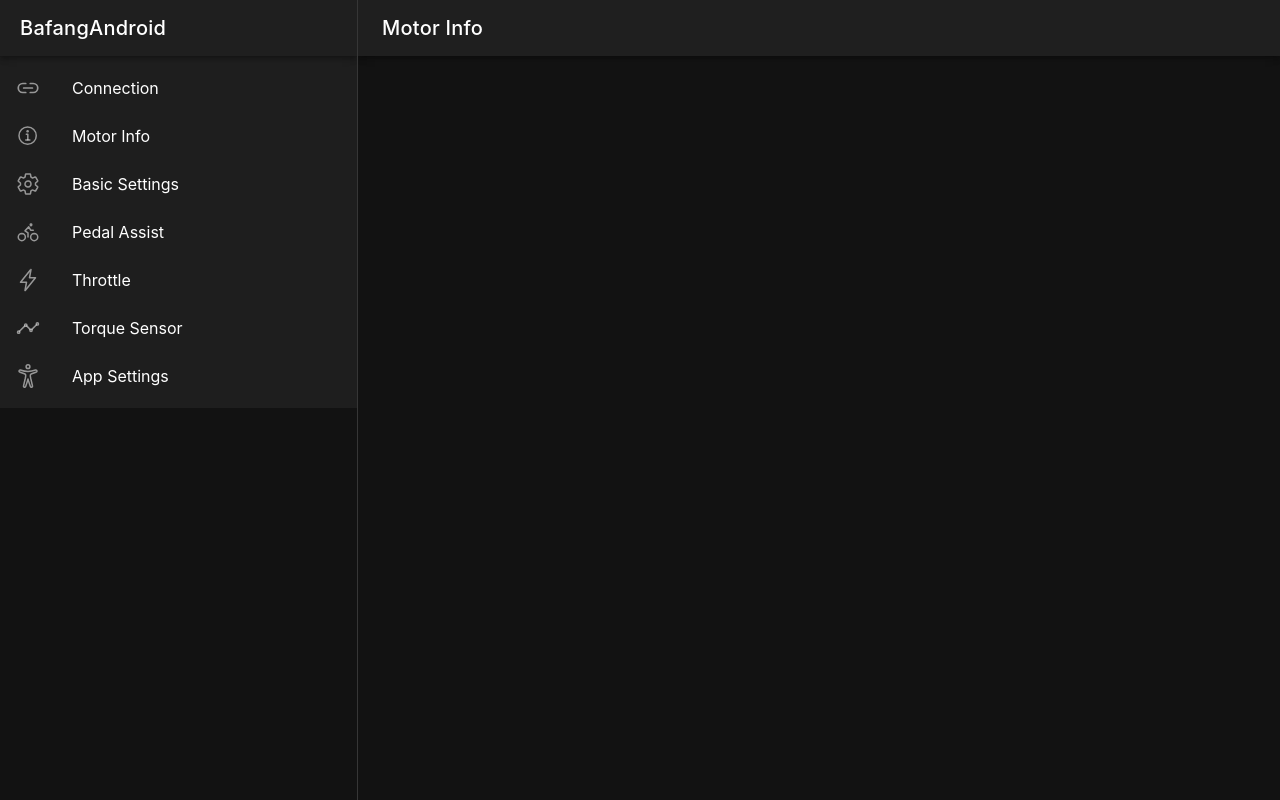
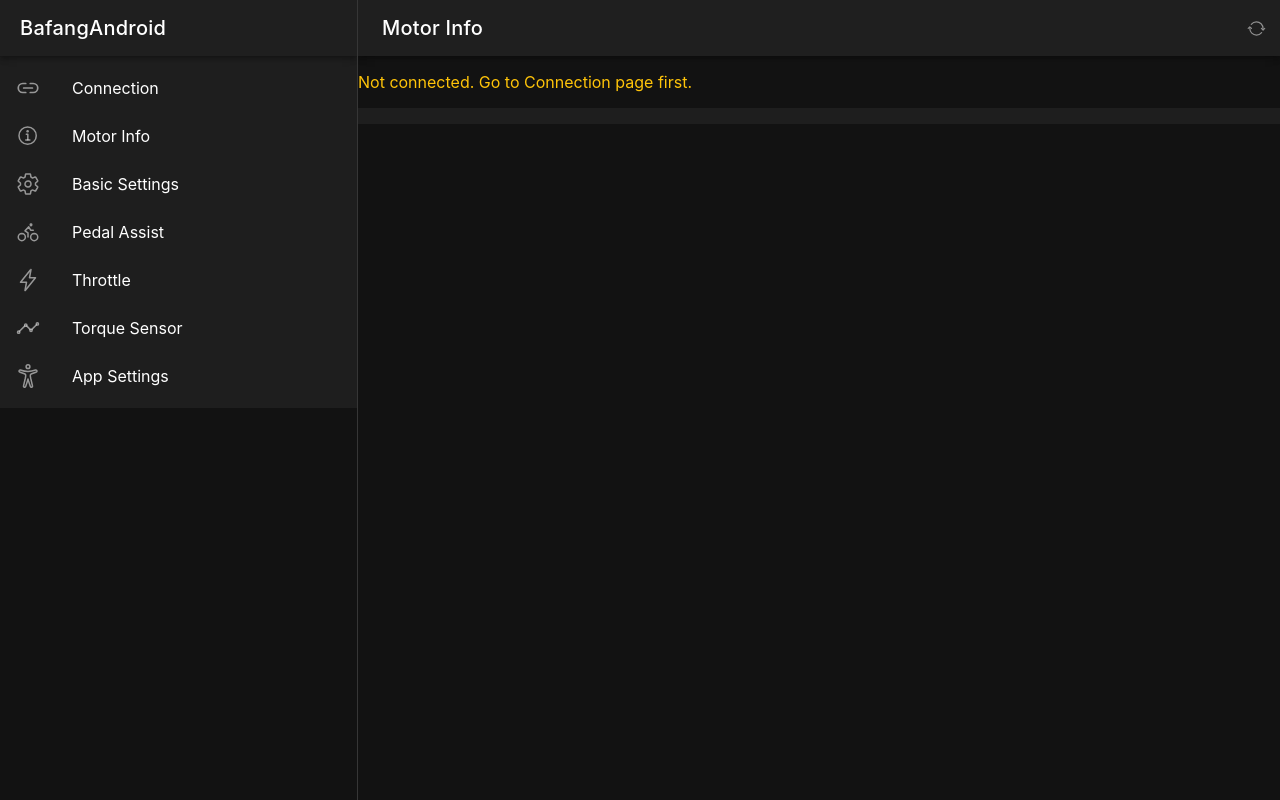
Before and after one commit to dbortz/Speeed_Reborn, a React (Vite) app: page /info in a window 1280 px wide. Built offline with nearby package versions, Linux system fonts and the light colour scheme.

Commit message:
feat: motor info page (read-only)

```diff
--- a/src/pages/InfoPage.tsx
+++ b/src/pages/InfoPage.tsx
@@ -1,15 +1,58 @@
-import { IonPage, IonHeader, IonToolbar, IonTitle, IonContent, IonMenuButton, IonButtons } from '@ionic/react';
+import {
+  IonPage, IonHeader, IonToolbar, IonTitle, IonContent, IonMenuButton,
+  IonButton, IonButtons, IonList, IonItem, IonLabel, IonText,
+  IonIcon,
+} from '@ionic/react';
+import { syncOutline } from 'ionicons/icons';
+import { useMotorStore } from '../store/motorStore';
 
-const InfoPage: React.FC = () => (
+const InfoPage: React.FC = () => {
+  const { info, connected, readInfo } = useMotorStore();
+
+  const rows = info ? [
+    { label: 'Serial Number', value: info.serial_number },
+    { label: 'Model', value: info.model },
+    { label: 'Manufacturer', value: info.manufacturer },
+    { label: 'System Code', value: info.system_code },
+    { label: 'Firmware Version', value: info.firmware_version },
+    { label: 'Hardware Version', value: info.hardware_version },
+    { label: 'Voltage', value: info.voltage + ' V' },
+    { label: 'Max Current', value: info.max_current + ' A' },
+  ] : [];
+
+  return (
     <IonPage>
       <IonHeader>
         <IonToolbar>
           <IonButtons slot="start"><IonMenuButton /></IonButtons>
           <IonTitle>Motor Info</IonTitle>
+          <IonButtons slot="end">
+            <IonButton disabled={!connected} onClick={readInfo}>
+              <IonIcon icon={syncOutline} />
+            </IonButton>
+          </IonButtons>
         </IonToolbar>
       </IonHeader>
-    <IonContent />
+      <IonContent>
+        {!connected && <IonText color="warning"><p className="ion-padding">Not connected. Go to Connection page first.</p></IonText>}
+        {connected && !info && (
+          <div className="ion-padding ion-text-center">
+            <IonButton onClick={readInfo}>Read Motor Info</IonButton>
+          </div>
+        )}
+        <IonList>
+          {rows.map((r) => (
+            <IonItem key={r.label}>
+              <IonLabel>
+                <h3>{r.label}</h3>
+                <p>{r.value || '—'}</p>
+              </IonLabel>
+            </IonItem>
+          ))}
+        </IonList>
+      </IonContent>
     </IonPage>
   );
+};
 
 export default InfoPage;
```
Lines whose indentation alone changed are shown as unchanged.
